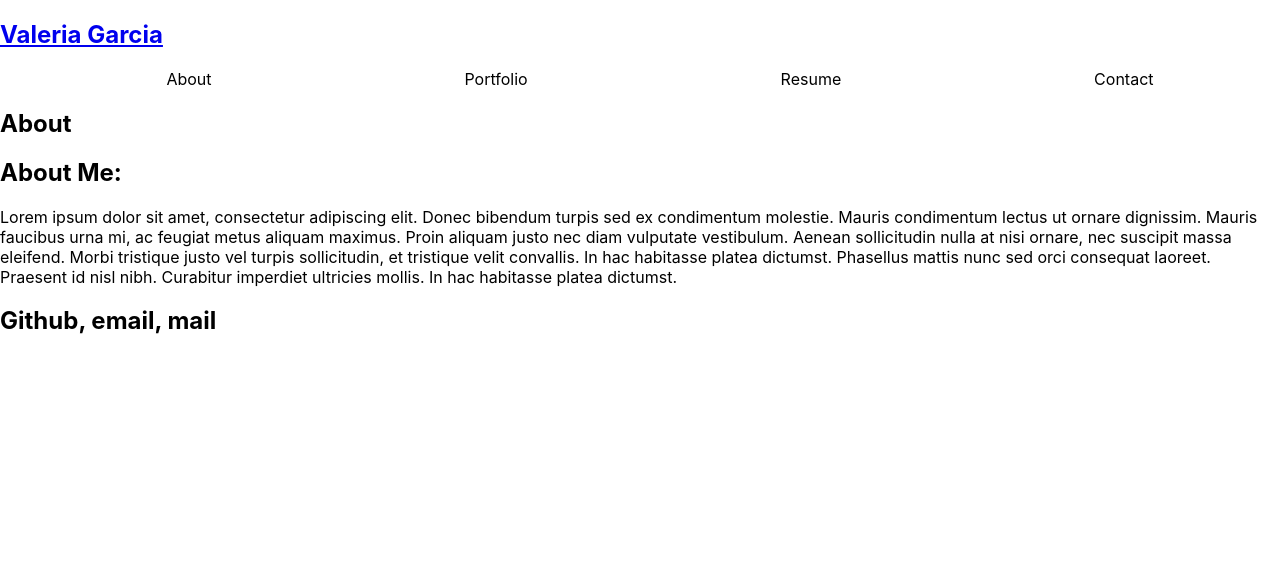
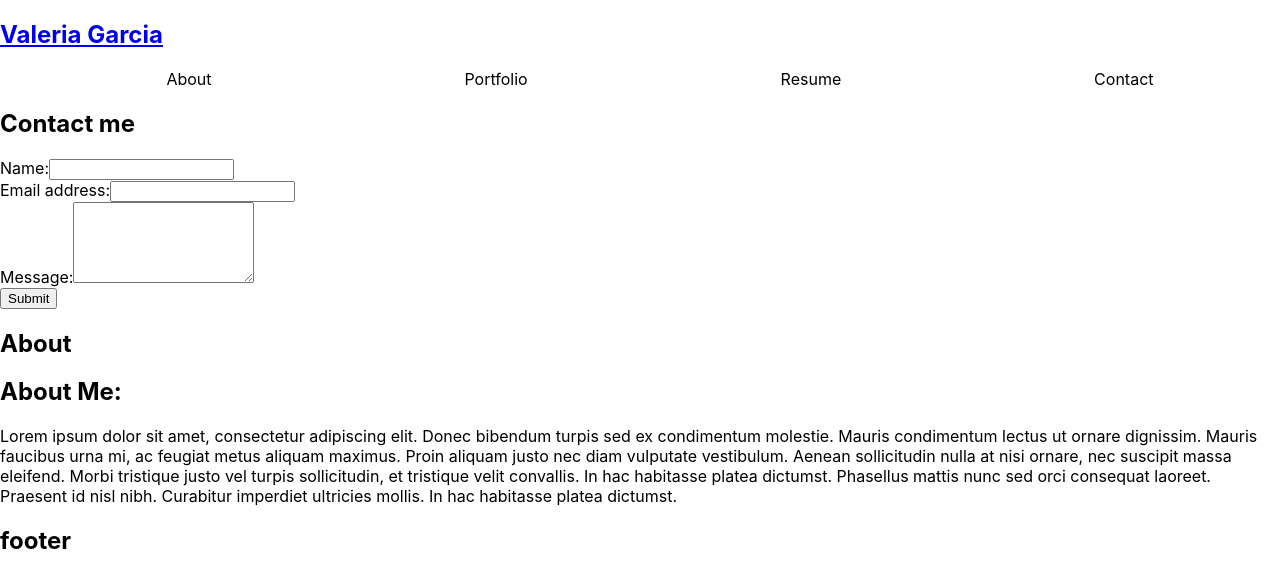
Before and after one commit to vhivestate/react-portfolio-2.0, a React (Create React App) app: page / in a window 1280 px wide. Shown: the top 588 px of the page. Built offline with nearby package versions, Linux system fonts and the light colour scheme.

Commit message:
added contact

```diff
--- a/src/components/Contact/index.js
+++ b/src/components/Contact/index.js
@@ -1,7 +1,70 @@
 import React, { useState } from 'react';
+import { validateEmail } from '../../utils/helper';
 
 function ContactForm() {
+    const [formState, setFormState] = useState({ name: '', email: '', message: '' });
+    const { name, email, message } = formState;
+    const [errorMessage, setErrorMessage] = useState('');
 
-}
+    function handleChange(e) {
+        if (e.target.name === 'email') {
+            const isValid = validateEmail(e.target.value);
+            console.log(isValid);
+            // isValid conditional statement
+            if (!isValid) {
+                setErrorMessage('Your email is invalid.');
+            } else {
+                if (!e.target.value.length) {
+                  setErrorMessage(`${e.target.name} is required.`);
+                } else {
+                  setErrorMessage('');
+                }
+                //only updates if form passed quality
+                if (!errorMessage) {
+                    setFormState({ ...formState, [e.target.name]: e.target.value });
+                  }
+              }
+              console.log('errorMessage', errorMessage);
+          }
 
-export default ContactForm;
+         //get input values
+        setFormState({...formState, [e.target.name]: e.target.value })
+        // console.log(formState);
+      }
+
+      //get input value when form is submitted
+      function handleSubmit(e) {
+        e.preventDefault();
+        console.log(formState);
+      }
+
+    return (
+        <section>
+          <h1>Contact me</h1>
+          <form id="contact-form" onSubmit={handleSubmit}>
+            <div>
+              <label htmlFor="name">Name:</label>
+              <input type="text" name="name" defaultValue={name} onBlur={handleChange} />
+            </div>
+            <div>
+              <label htmlFor="email">Email address:</label>
+              <input type="email" name="email" defaultValue={email} onBlur={handleChange}/>
+            </div>
+            <div>
+              <label htmlFor="message">Message:</label>
+              <textarea name="message" rows="5" defaultValue={message} onBlur={handleChange}/>
+            </div>
+            {errorMessage && (
+                <div>
+                    <p className="error-text">{errorMessage}</p>
+                </div>
+                )}
+            <button type="submit">Submit</button>
+          </form>
+        </section>
+        );
+
+    // JSX
+    }
+
+    export default ContactForm;
--- a/src/components/Footer/index.js
+++ b/src/components/Footer/index.js
@@ -4,7 +4,7 @@
 
   return (
     <section className="my-5" >
-      <h1 id="Footer"> Github, email, mail</h1>
+      <h1 id="Footer"> footer</h1>
       <div className="my-2">
         <p>
       </p>
```
